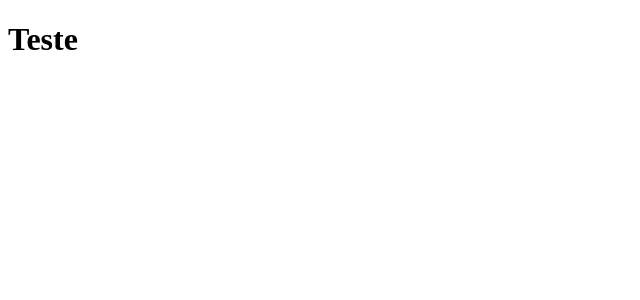
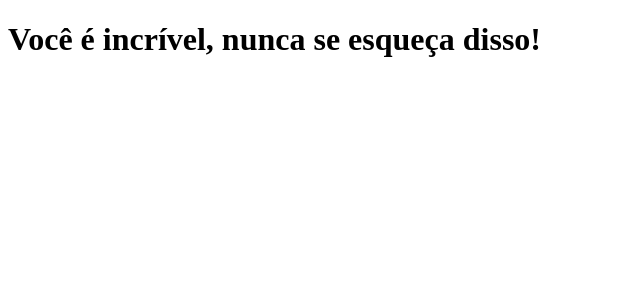
Before and after one commit to WillianVMR/clone-tabnews, a Next.js app: page / in a window 1280 px wide. Shown: the top 300 px of the page, without its empty margins (0-640 px from the left). Built offline with nearby package versions, Linux system fonts and the light colour scheme.

Commit message:
teste deploy

```diff
--- a/pages/index.js
+++ b/pages/index.js
@@ -1,5 +1,5 @@
 function Home() {
-    return <h1>Teste</h1>
+    return <h1>Você é incrível, nunca se esqueça disso!</h1>
 }
 
 export default Home;
```
